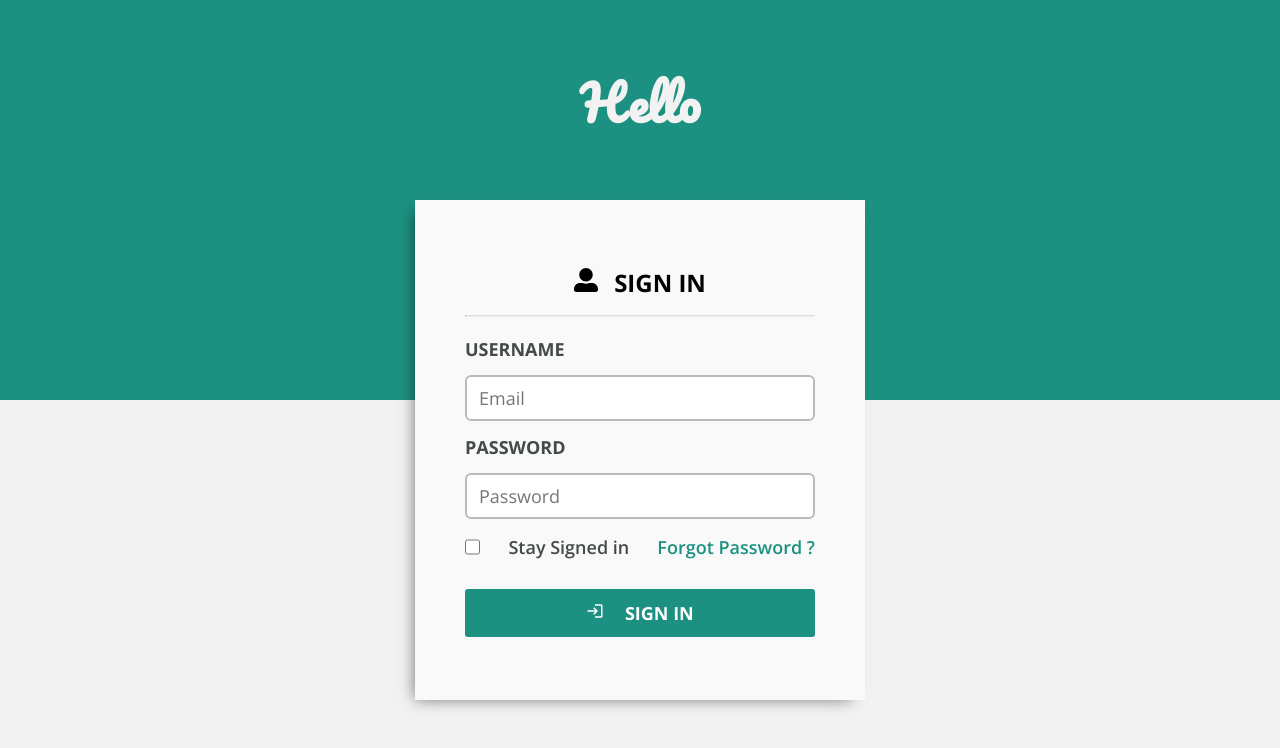
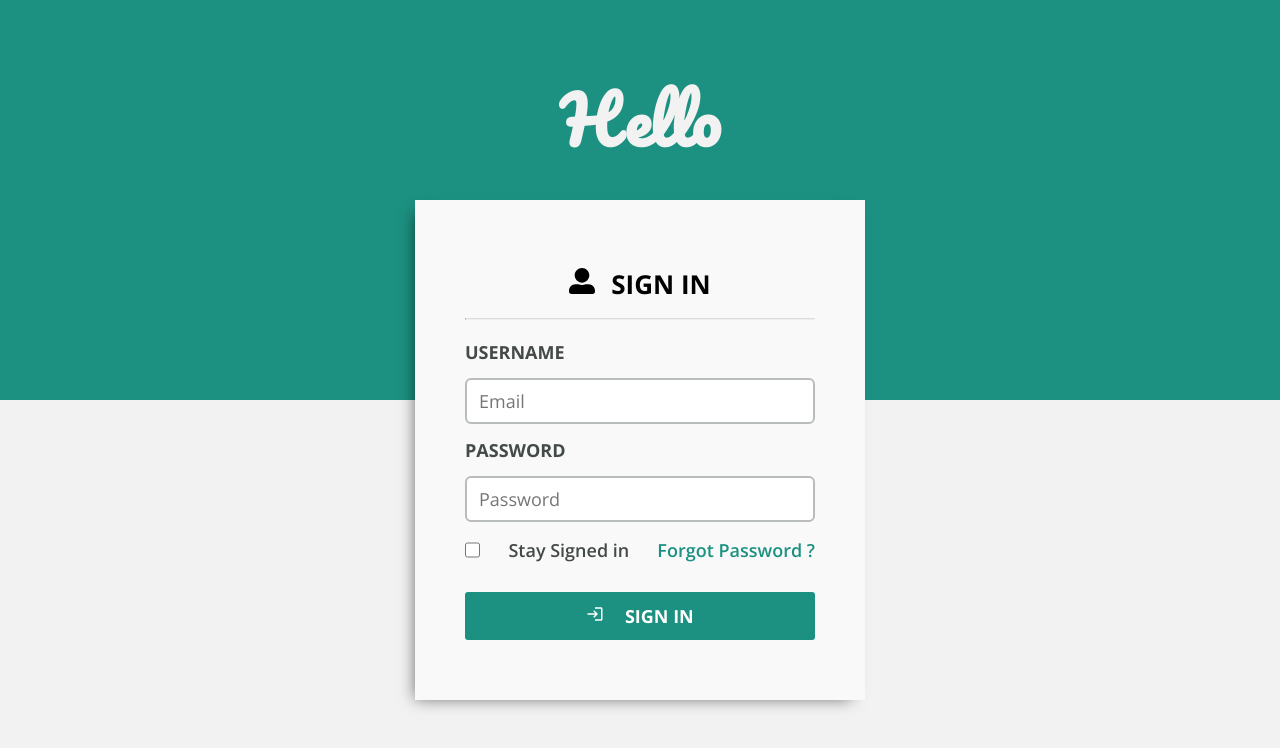
Before and after one commit to Koketso1999/SERITI_ASSESSMENT, a React (Create React App) app: page / in a window 1280 px wide. Shown: the top 748 px of the page. Built offline with nearby package versions, Linux system fonts and the light colour scheme.

Commit message:
Update LoginScreen.Elements.js

```diff
--- a/src/Components/LoginScreen/LoginScreen.Elements.js
+++ b/src/Components/LoginScreen/LoginScreen.Elements.js
@@ -49,9 +49,9 @@ export const LoginHeading = styled.h1`
   position: absolute;
   top: 50%;
   left: 50%;
-  transform: translate(-50%, -400%);
+  transform: translate(-50%, -300%);
   color: #f2f2f2;
-  font-size: 3em;
+  font-size: 4em;
   font-family: "Open Sans", sans-serif;
   font-family: "Pacifico", cursive;
   /* text-decoration: */
@@ -64,7 +64,7 @@ export const LoginBox = styled.div`
 export const TopMessage = styled.h2`
     text-align: center;
     margin:16px 0;
-    font-size: 24px;
+    font-size: 26px;
     /* justify-content: space-between; */
     /* display:inline; */
 `;
```
